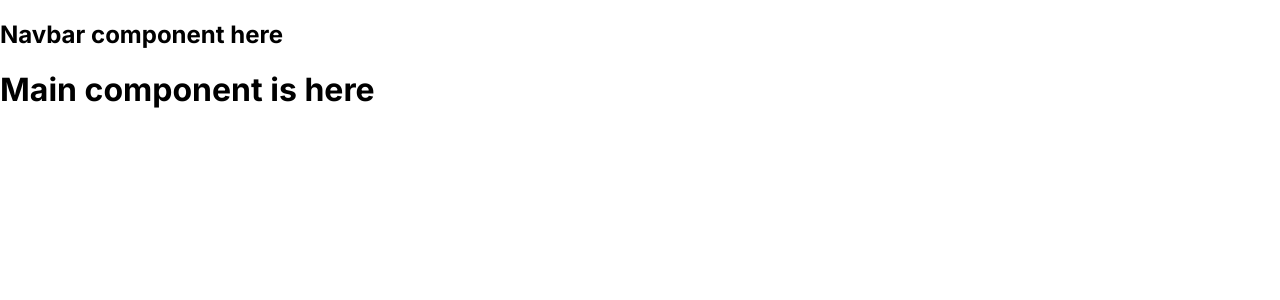
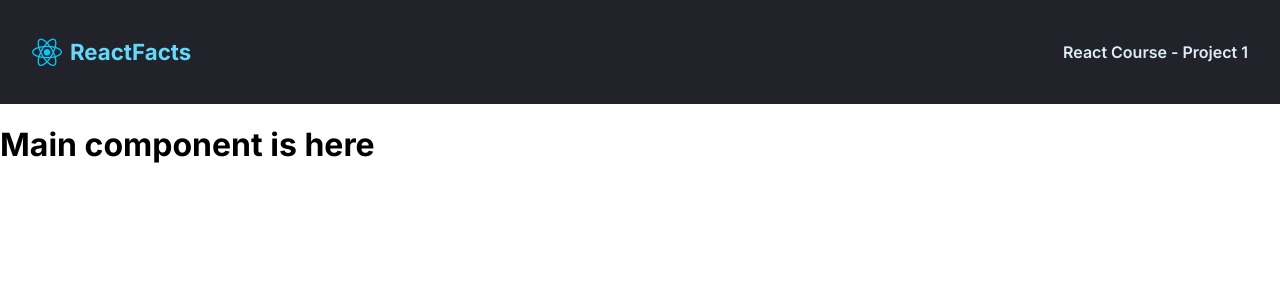
Before and after one commit to ntjnh/1-react-info, a React (Create React App) app: page / in a window 1280 px wide. Shown: the top 300 px of the page. Built offline with nearby package versions, Linux system fonts and the light colour scheme.

Commit message:
Complete next challenge - style navbar component

```diff
--- a/src/components/Navbar.js
+++ b/src/components/Navbar.js
@@ -1,7 +1,12 @@
+import logo from '../react-logo-sm.png';
+
 export default function Navbar() {
     return (
-        <nav>
-            <h1>Navbar component here</h1>
+        <nav className='navbar'>
+            <img className='logo' src={logo} alt="React Logo" />
+            <h3 className='site-title'>ReactFacts</h3>
+
+            <h4 className='site-subtitle'>React Course - Project 1</h4>
         </nav>
     )
 }
--- a/src/index.css
+++ b/src/index.css
@@ -7,3 +7,28 @@ body {
     margin: 0;
     padding: 0;
 }
+
+.navbar {
+    background-color: #21222a;
+    display: flex;
+    align-items: center;
+    padding: 16px 32px;
+}
+
+.logo {
+    height: auto;
+    margin-right: 8px;
+    width: 30px;
+}
+
+.site-title {
+    color: #61dafb;
+    font-size: 22.25px;
+    margin-right: auto;
+}
+
+.site-subtitle {
+    color: #deebf8;
+    font-size: 16px;
+    font-weight: 600;
+}
```
Also changed, not shown: src/react-logo-sm.png (added).
